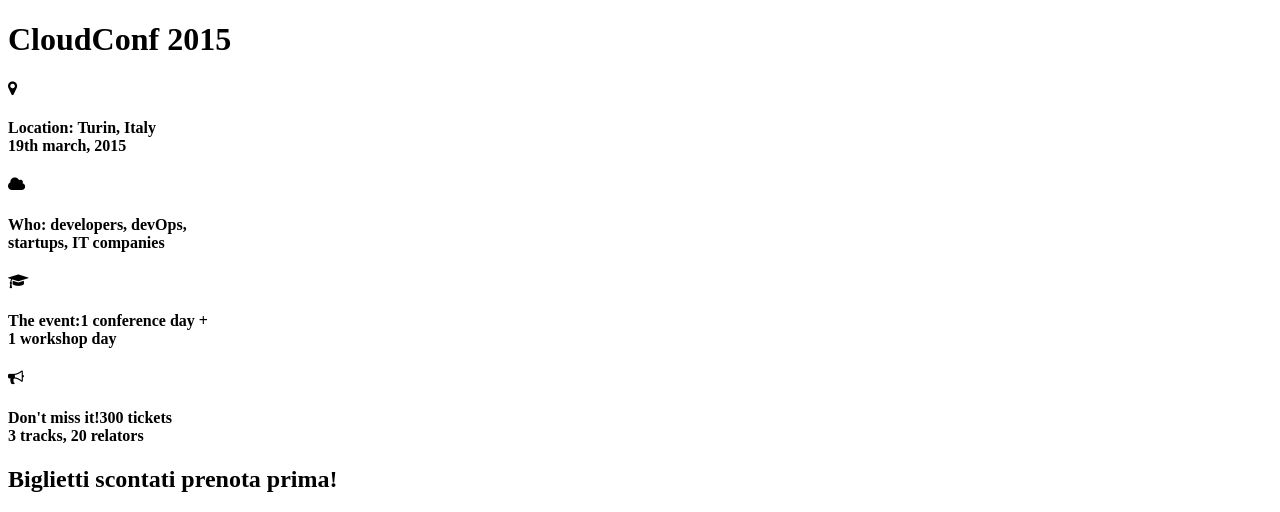
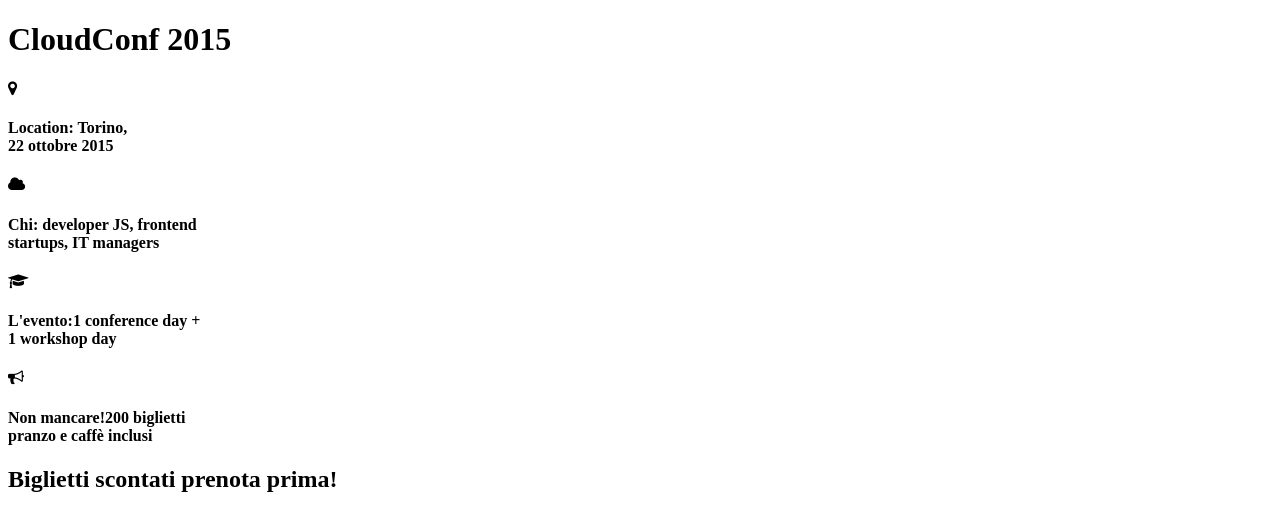
Before and after one commit to cloudconf/2015.angularconf.it, a website: page src/tickets.html in a window 1280 px wide. Shown: the top 512 px of the page. Drawn offline with nearby package versions, Linux system fonts and the light colour scheme.

```diff
--- a/src/tickets.html
+++ b/src/tickets.html
@@ -71,23 +71,21 @@
                     <div class="col-lg-3 col-sm-6 space space-default">
                         <span type="button" class="btn btn-default btn-circle btn-xl"><i class="fa fa-map-marker"></i></span>
                         <h4><span>Location:</span>
-                        Turin, Italy<br>19th march, 2015</h4>
+                        Torino,<br>22 ottobre 2015</h4>
                     </div>
                     <div class="col-lg-3 col-sm-6 space space-info">
                         <span type="button" class="btn btn-info btn-circle btn-xl"><i class="fa fa-cloud"></i></span>
-                        <h4><span>Who:</span>
-                        developers, devOps,<br>startups, IT companies</h4>
+                        <h4><span>Chi:</span>
+                        developer JS, frontend<br>startups, IT managers</h4>
                     </div>
                     <div class="col-lg-3 col-sm-6 space space-danger">
                         <span type="button" class="btn btn-danger btn-circle btn-xl"><i class="fa fa-mortar-board"></i></span>
-                        <h4><span>The event:</span>1 conference day +<br>1 workshop day</h4>
+                        <h4><span>L'evento:</span>1 conference day +<br>1 workshop day</h4>
                     </div>
                     <div class="col-lg-3 col-sm-6 space space-success">
                         <span type="button" class="btn btn-success btn-circle btn-xl"><i class="fa fa-bullhorn"></i></span>
-                        <h4><span>Don't miss it!</span>300 tickets<br>3 tracks, 20 relators</h4>
+                        <h4><span>Non mancare!</span>200 biglietti<br>pranzo e caffè inclusi</h4>
                     </div>
-
-
 
                 </div>
 
```
Also changed, not shown: src/index.html (+3 -3 lines).
